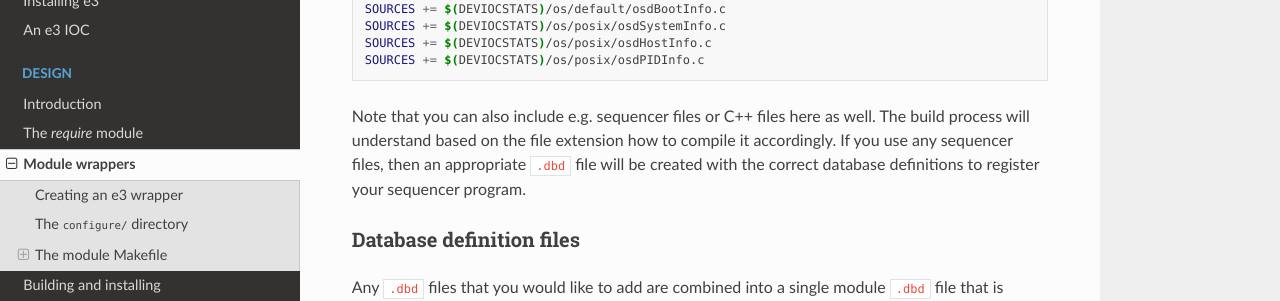
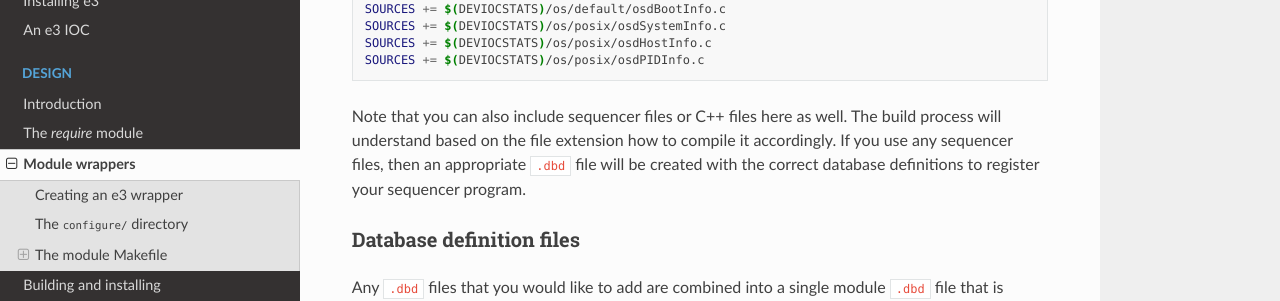
Before and after one commit to ttkorhonen/e3pages, a Sphinx documentation site: the page built from docs/design/3_wrappers.md, in a window 1280 px wide and 1400 px high, scrolled down 3888 px. Shown: the part 151-452 px from the top of the window. Built offline with Sphinx 7.4.7 and the Read the Docs theme 2.0.0, drawn with Linux system fonts in a browser that asks for light colours; some of the changed text lies outside the part shown.

Commit message:
Minor review changes

````diff
--- a/docs/design/3_wrappers.md
+++ b/docs/design/3_wrappers.md
@@ -32,7 +32,7 @@
 
 ## Creating an e3 wrapper
 
-To create a wrapper, you could use *e3templateGenerator* (found in [e3-tools](https://github.com/icshwi/e3-tools)), *[cookiecutter](../kb/guide/articles/4_cookiecutter_module.md)*, or you could just create all the folders and the files yourself. After having created the folder structure and the relevant configuration files (in `configure/`), you would generally set up the `${MODULE}.Makefile`.
+To create a wrapper, you could use *[cookiecutter](../kb/guide/articles/4_cookiecutter_module.md)*, *e3templateGenerator* (found in [e3-tools](https://github.com/icshwi/e3-tools)), or you could just create all the folders and the files yourself. After having created the folder structure and the relevant configuration files (in `configure/`), you would generally set up the `${MODULE}.Makefile`.
 
 ## The `configure/` directory
 
@@ -63,7 +63,7 @@
 
 ---
 
-Before we move on, we should take a brief detour to look at the output of this process (this will be covered more in-depth in {ref}`build_process`), i.e. a compiled and installed module. For *iocStats* 3.1.16 built under *require* 3.3.0, we find the following:
+Before we move on, we should take a brief detour to look at the output of this process (this will be covered more in-depth in {ref}`build_process`), i.e., a compiled and installed module. For *iocStats* 3.1.16 built under *require* 3.3.0, we find the following:
 
 ```bash
 $ tree /epics/base-7.0.4/require/3.3.0/siteMods/iocstats/3.1.16/
@@ -92,7 +92,7 @@
 - Database/template/substitution/protocol files
 - DBD (database definition) files
 - Header files for dependent modules
-- Iocsh snippets
+- iocsh snippets
 - Compiled libraries
 
 :::{note}
@@ -170,7 +170,7 @@
 SOURCES += $(DEVIOCSTATS)/os/posix/osdPIDInfo.c
 ```
 
-Note that you can also include e.g. sequencer files or C++ files here as well. The build process will understand based on the file extension how to compile it accordingly. If you use any sequencer files, then an appropriate `.dbd` file will be created with the correct database definitions to register your sequencer program.
+Note that you can also include sequencer files or C++ files here as well. The build process will understand based on the file extension how to compile it accordingly. If you use any sequencer files, then an appropriate `.dbd` file will be created with the correct database definitions to register your sequencer program.
 
 ### Database definition files
 
````
Also changed, not shown: other parts of docs/design/3_wrappers.md (+1 -1 lines).
